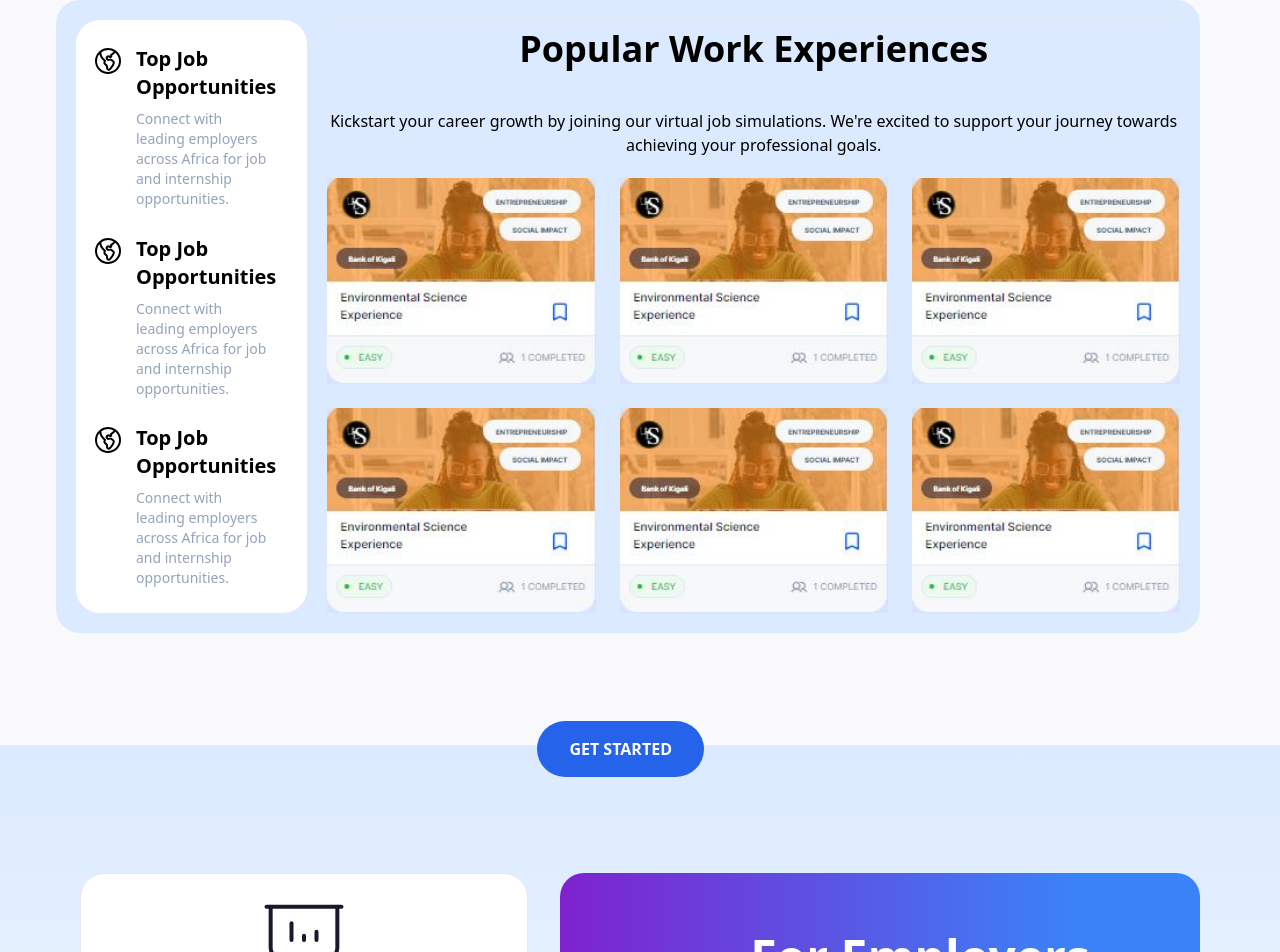
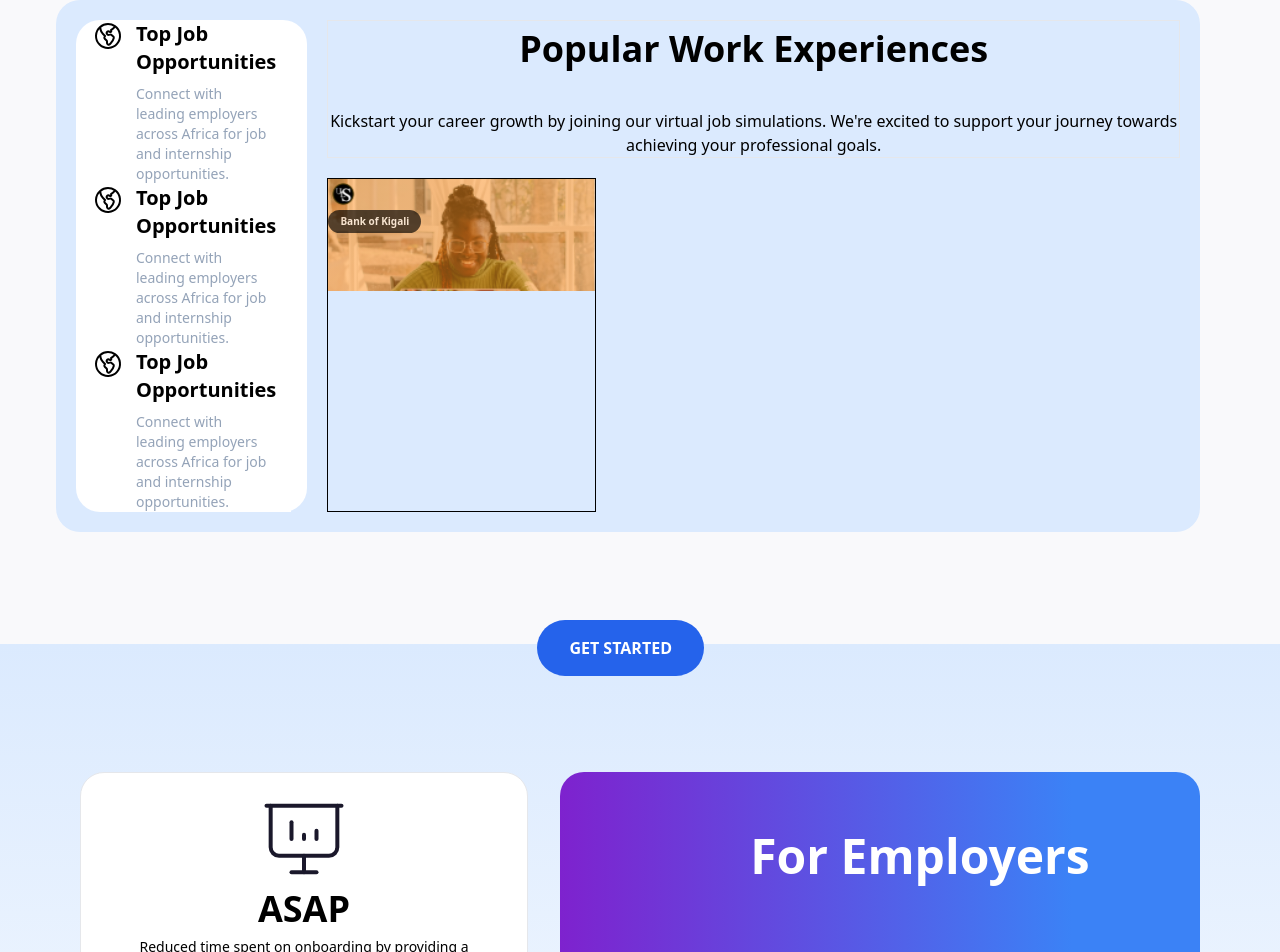
Before and after one commit to jrwaka/BAG-Clone, a React (Create React App) app: page / in a window 1280 px wide. Shown: the part 2120-3072 px from the top of the page. Built offline with nearby package versions, Linux system fonts and the light colour scheme.

Commit message:
new update

```diff
--- a/src/components/experience.jsx
+++ b/src/components/experience.jsx
@@ -1,14 +1,7 @@
 import React from "react";
 
 function Experience() {
-  const images = [
-    "/persons/image.jpg",
-    "/persons/image.jpg",
-    "/persons/image.jpg",
-    "/persons/image.jpg",
-    "/persons/image.jpg",
-    "/persons/image.jpg",
-  ];
+  const imag = "./persons/experience-pic.png";
   return (
     <div>
       <div className="flex mt-28 gap-5 px-14 pe-20  mb-28">
@@ -110,11 +103,27 @@ function Experience() {
             </div>
 
             <div className=" xl:grid xl:grid-cols-3 flex md:flex-row flex-col overflow-y-auto md:h-full gap-6 h-[160px]  overflow-x-auto   ">
-              {images.map((image, index) => {
-                return (
-                  <img key={index} src={image} alt="" className="w-full" />
-                );
-              })}
+              <div className="border border-black">
+                {" "}
+                <div
+                  className=" bg-no-repeat bg-cover  w-full h-28"
+                  style={{
+                    backgroundImage: `linear-gradient(rgba(255, 140, 24, .5), rgba(255, 140, 24, .5)), url(${imag}) `,
+                    backgroundSize: "cover",
+                    backgroundPosition: "center",
+                    backgroundRepeat: "no-repeat",
+                  }}
+                >
+                  <img
+                    src="./icons/companyLogo.08ab2468.svg"
+                    alt="companyImage"
+                  />
+                  <p className="bg-black text-white opacity-65 w-fit text-center text-[10px] rounded-xl px-3 font-bold py-1">
+                    Bank of Kigali
+                  </p>
+                  <div></div>
+                </div>
+              </div>
             </div>
           </div>
         </div>
--- a/src/reportWebVitals.js
+++ b/src/reportWebVitals.js
@@ -1,6 +1,6 @@
-const reportWebVitals = onPerfEntry => {
+const reportWebVitals = (onPerfEntry) => {
   if (onPerfEntry && onPerfEntry instanceof Function) {
-    import('web-vitals').then(({ getCLS, getFID, getFCP, getLCP, getTTFB }) => {
+    import("web-vitals").then(({ getCLS, getFID, getFCP, getLCP, getTTFB }) => {
       getCLS(onPerfEntry);
       getFID(onPerfEntry);
       getFCP(onPerfEntry);
```
